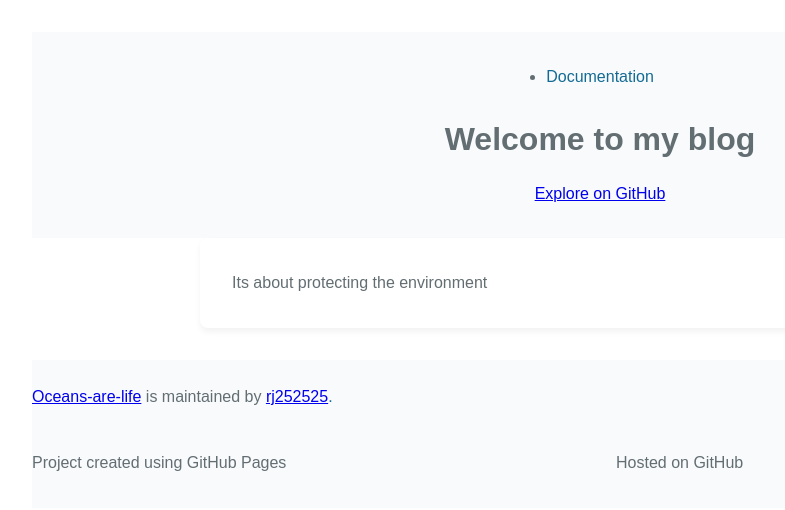
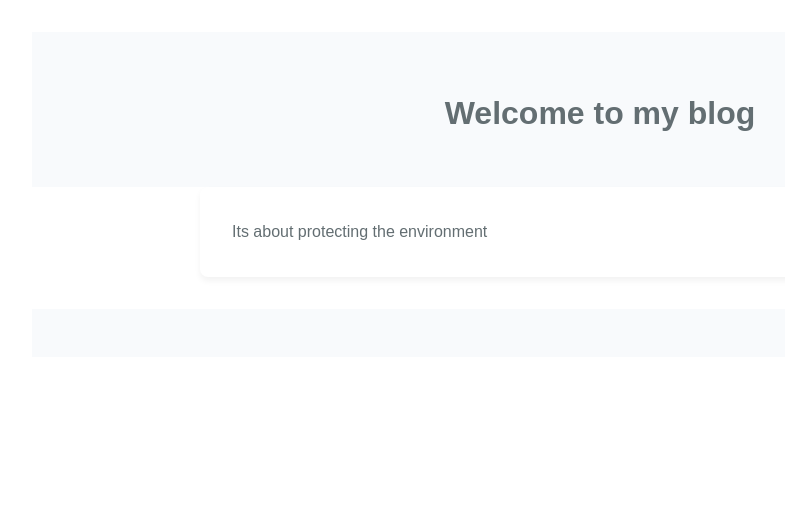
Before and after one commit to rj252525/Oceans-are-life, a Jekyll site: the page built from index.md, in a window 1280 px wide. Shown: the top 510 px of the page, without its empty margins (40-825 px from the left). Built offline with Jekyll 4.4.1, drawn with Linux system fonts in a browser that asks for light colours; our own code applies the rules of GitHub Pages for plain Markdown files; the repository's description, which GitHub fills in, is left out.

Commit message:
Update default.html
Signed-off-by: rj252525 <132414280+rj252525@users.noreply.github.com>

```diff
--- a/_layouts/default.html
+++ b/_layouts/default.html
@@ -1,6 +1,6 @@
 <!DOCTYPE html>
 <html lang="en">
-<head>
+<head
   <meta charset="UTF-8">
   <meta name="viewport" content="width=device-width, initial-scale=1.0">
   <title>{{ page.title }}</title>
@@ -123,14 +123,10 @@
     <header role="banner">
       <nav role="navigation" aria-label="Navigation">
         <ul>
-                    <li><a href="#content">Documentation</a></li>
+
         </ul>
       </nav>
-            <h1 class="project-name">{{ page.title | default: site.title | default: site.github.repository_name }}</h1>
-            <p class="project-tagline">{{ page.description | default: site.description | default: site.github.project_tagline }}</p>
-            {% if site.github.is_project_page %}
-                <a href="{{ site.github.repository_url }}" class="btn">Explore on GitHub</a>
-            {% endif %}
+      <h1 class="project-name">{{ page.title | default: site.title | default:  }}</h1>
     </header>
 
     <main role="main" class="content">
@@ -138,13 +134,7 @@
     </main>
 
     <footer role="contentinfo">
-            <div class="footer-owner">
-                <p><span class="owner-link"><a href="{{ site.github.repository_url }}" title="View on GitHub">{{ site.github.repository_name }}</a></span> is maintained by <span class="owner-link"><a href="{{ site.github.owner_url }}" title="View on GitHub">{{ site.github.owner_name }}</a>.</span></p>
-            </div>
-            <div class="project-details">
-                <div class="detail-item">Project created using GitHub Pages</div>
-                <div class="detail-item">Hosted on GitHub</div>
-            </div>
+
     </footer>
   </div>
 </body>
```
Lines whose indentation alone changed are shown as unchanged.
